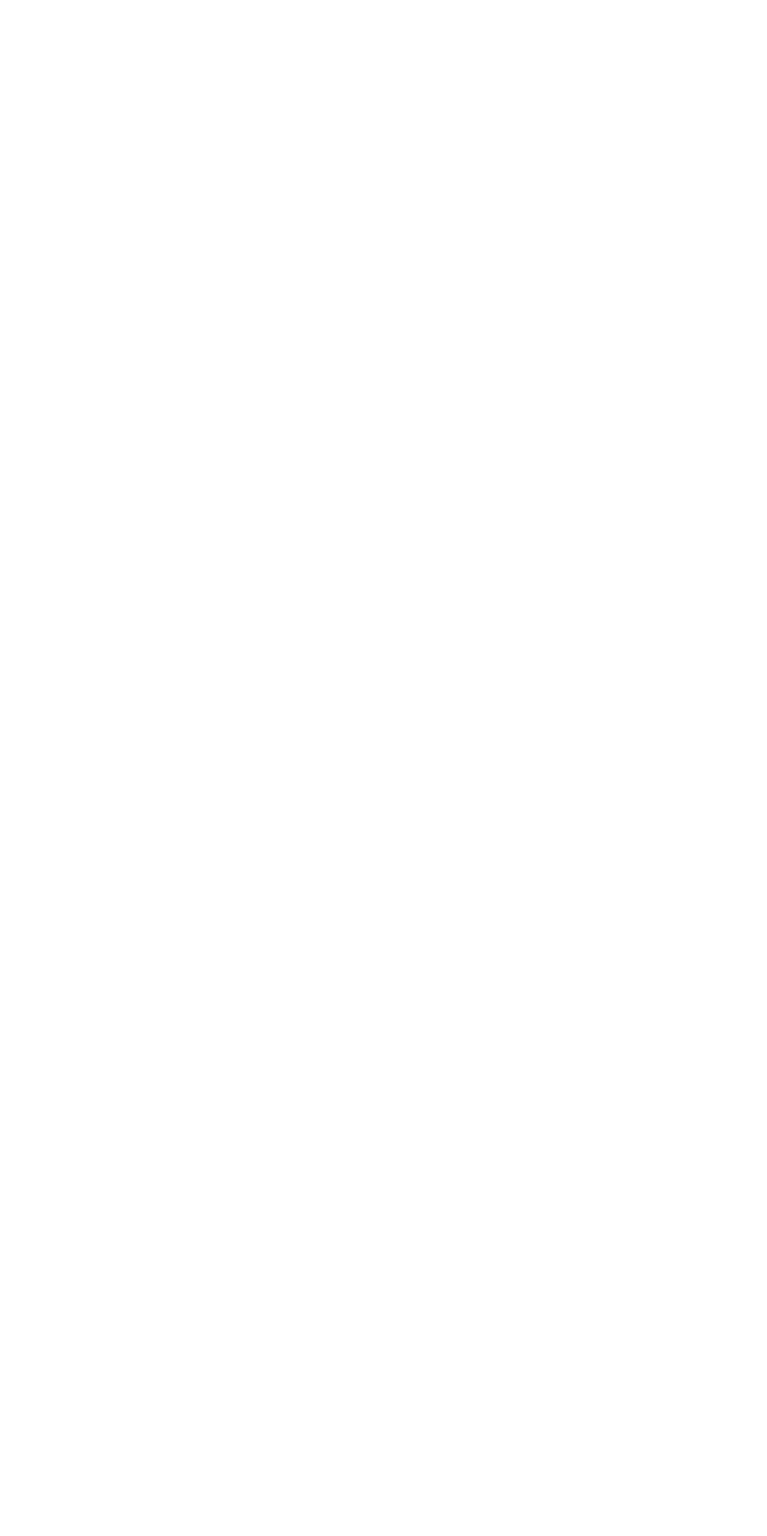
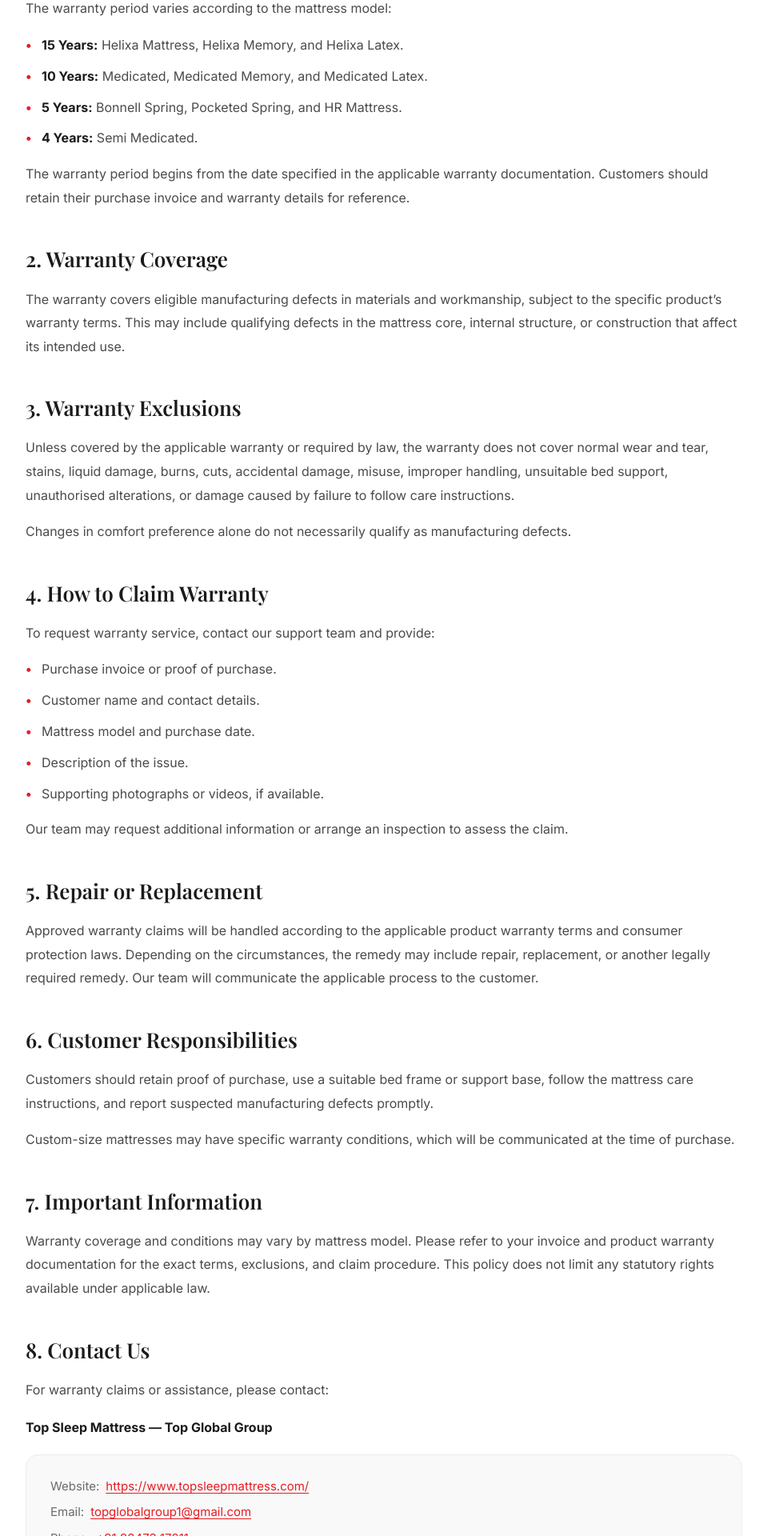
Before and after one commit to alinajaleelkavungal/topsleepmatress, a Next.js app: page /warranty-policy in a window 1280 px wide. Before the commit this address had no page. Shown: the part 880-2800 px from the top of the page at 80% size, without its empty margins (160-1119 px from the left). Before the commit the page ends 800 px from the top, so only its background shows below. Built offline with nearby package versions, Linux system fonts and the light colour scheme; a web font is replaced by a local one.

Commit message:
added warranty policy  page information

```diff
--- /dev/null
+++ b/app/warranty-policy/page.tsx
@@ -0,0 +1,232 @@
+import type { Metadata } from 'next'
+import LegalPage, { type LegalSection } from '@/components/LegalPage'
+
+export const metadata: Metadata = {
+  title: 'Warranty Policy | TopSleep Mattress',
+  description:
+    'Warranty periods, coverage, exclusions and the claim process for Top Sleep Mattress mattresses by Top Global Group.',
+  alternates: {
+    canonical: 'https://www.topsleepmattress.com/warranty-policy',
+  },
+}
+
+const ACCENT = '#E51D24'
+
+const paragraph: React.CSSProperties = {
+  fontSize: '16px',
+  lineHeight: 1.85,
+  color: '#4A4A4A',
+  margin: '0 0 16px',
+}
+
+const inlineLink: React.CSSProperties = {
+  color: ACCENT,
+  textDecoration: 'underline',
+  textUnderlineOffset: '3px',
+  wordBreak: 'break-word',
+}
+
+const bullet: React.CSSProperties = {
+  fontSize: '16px',
+  lineHeight: 1.8,
+  color: '#4A4A4A',
+  marginBottom: '10px',
+  paddingLeft: '20px',
+  position: 'relative',
+}
+
+function BulletList({ items }: { items: { label?: string; text: string }[] }) {
+  return (
+    <ul style={{ listStyle: 'none', padding: 0, margin: '0 0 16px' }}>
+      {items.map((item) => (
+        <li key={item.text} style={bullet}>
+          <span style={{ position: 'absolute', left: 0, top: 0, color: ACCENT, fontWeight: 700 }}>&bull;</span>
+          {item.label ? <strong style={{ color: '#1A1A1A' }}>{item.label}</strong> : null}
+          {item.label ? ' ' : null}
+          {item.text}
+        </li>
+      ))}
+    </ul>
+  )
+}
+
+const sections: LegalSection[] = [
+  {
+    id: 'warranty-period',
+    title: '1. Warranty Period',
+    content: (
+      <>
+        <p style={paragraph}>The warranty period varies according to the mattress model:</p>
+        <BulletList
+          items={[
+            { label: '15 Years:', text: 'Helixa Mattress, Helixa Memory, and Helixa Latex.' },
+            { label: '10 Years:', text: 'Medicated, Medicated Memory, and Medicated Latex.' },
+            { label: '5 Years:', text: 'Bonnell Spring, Pocketed Spring, and HR Mattress.' },
+            { label: '4 Years:', text: 'Semi Medicated.' },
+          ]}
+        />
+        <p style={{ ...paragraph, marginBottom: 0 }}>
+          The warranty period begins from the date specified in the applicable warranty documentation. Customers should retain
+          their purchase invoice and warranty details for reference.
+        </p>
+      </>
+    ),
+  },
+  {
+    id: 'warranty-coverage',
+    title: '2. Warranty Coverage',
+    content: (
+      <p style={{ ...paragraph, marginBottom: 0 }}>
+        The warranty covers eligible manufacturing defects in materials and workmanship, subject to the specific product&rsquo;s
+        warranty terms. This may include qualifying defects in the mattress core, internal structure, or construction that affect
+        its intended use.
+      </p>
+    ),
+  },
+  {
+    id: 'warranty-exclusions',
+    title: '3. Warranty Exclusions',
+    content: (
+      <>
+        <p style={paragraph}>
+          Unless covered by the applicable warranty or required by law, the warranty does not cover normal wear and tear, stains,
+          liquid damage, burns, cuts, accidental damage, misuse, improper handling, unsuitable bed support, unauthorised
+          alterations, or damage caused by failure to follow care instructions.
+        </p>
+        <p style={{ ...paragraph, marginBottom: 0 }}>
+          Changes in comfort preference alone do not necessarily qualify as manufacturing defects.
+        </p>
+      </>
+    ),
+  },
+  {
+    id: 'how-to-claim-warranty',
+    title: '4. How to Claim Warranty',
+    content: (
+      <>
+        <p style={paragraph}>To request warranty service, contact our support team and provide:</p>
+        <BulletList
+          items={[
+            { text: 'Purchase invoice or proof of purchase.' },
+            { text: 'Customer name and contact details.' },
+            { text: 'Mattress model and purchase date.' },
+            { text: 'Description of the issue.' },
+            { text: 'Supporting photographs or videos, if available.' },
+          ]}
+        />
+        <p style={{ ...paragraph, marginBottom: 0 }}>
+          Our team may request additional information or arrange an inspection to assess the claim.
+        </p>
+      </>
+    ),
+  },
+  {
+    id: 'repair-or-replacement',
+    title: '5. Repair or Replacement',
+    content: (
+      <p style={{ ...paragraph, marginBottom: 0 }}>
+        Approved warranty claims will be handled according to the applicable product warranty terms and consumer protection laws.
+        Depending on the circumstances, the remedy may include repair, replacement, or another legally required remedy. Our team
+        will communicate the applicable process to the customer.
+      </p>
+    ),
+  },
+  {
+    id: 'customer-responsibilities',
+    title: '6. Customer Responsibilities',
+    content: (
+      <>
+        <p style={paragraph}>
+          Customers should retain proof of purchase, use a suitable bed frame or support base, follow the mattress care
+          instructions, and report suspected manufacturing defects promptly.
+        </p>
+        <p style={{ ...paragraph, marginBottom: 0 }}>
+          Custom-size mattresses may have specific warranty conditions, which will be communicated at the time of purchase.
+        </p>
+      </>
+    ),
+  },
+  {
+    id: 'important-information',
+    title: '7. Important Information',
+    content: (
+      <p style={{ ...paragraph, marginBottom: 0 }}>
+        Warranty coverage and conditions may vary by mattress model. Please refer to your invoice and product warranty
+        documentation for the exact terms, exclusions, and claim procedure. This policy does not limit any statutory rights
+        available under applicable law.
+      </p>
+    ),
+  },
+  {
+    id: 'contact-us',
+    title: '8. Contact Us',
+    content: (
+      <>
+        <p style={{ ...paragraph, marginBottom: '18px' }}>
+          For warranty claims or assistance, please contact:
+        </p>
+        <p style={{ ...paragraph, marginBottom: '18px' }}>
+          <strong style={{ color: '#1A1A1A' }}>Top Sleep Mattress &mdash; Top Global Group</strong>
+        </p>
+        <div
+          style={{
+            background: '#FAF9F9',
+            border: '1px solid #ECECEC',
+            borderRadius: '16px',
+            padding: '28px 30px',
+            marginBottom: '20px',
+          }}
+        >
+          <div style={{ display: 'grid', gap: '10px', fontSize: '15px', color: '#4A4A4A' }}>
+            <div>
+              <span style={{ color: '#6B6B6B', marginRight: '8px' }}>Website:</span>
+              <a
+                href="https://www.topsleepmattress.com/"
+                target="_blank"
+                rel="noopener noreferrer"
+                style={inlineLink}
+              >
+                https://www.topsleepmattress.com/
+              </a>
+            </div>
+            <div>
+              <span style={{ color: '#6B6B6B', marginRight: '8px' }}>Email:</span>
+              <a href="mailto:topglobalgroup1@gmail.com" style={inlineLink}>
+                topglobalgroup1@gmail.com
+              </a>
+            </div>
+            <div>
+              <span style={{ color: '#6B6B6B', marginRight: '8px' }}>Phone:</span>
+              <a href="tel:+919847317211" style={inlineLink}>
+                +91 98473 17211
+              </a>
+            </div>
+            <div>
+              <span style={{ color: '#6B6B6B', marginRight: '8px' }}>WhatsApp:</span>
+              <a href="https://wa.me/919061612539" target="_blank" rel="noopener noreferrer" style={inlineLink}>
+                +91 90616 12539
+              </a>
+            </div>
+          </div>
+        </div>
+        <p style={{ ...paragraph, marginBottom: 0 }}>
+          We are committed to reviewing warranty concerns fairly and assisting our customers in accordance with the applicable
+          warranty terms.
+        </p>
+      </>
+    ),
+  },
+]
+
+export default function WarrantyPolicyPage() {
+  return (
+    <LegalPage
+      view="warranty"
+      eyebrow="Legal"
+      title="Warranty Policy"
+      lastUpdated="Last Updated: 22 October 2026"
+      intro="Top Sleep Mattress, associated with Top Global Group, is committed to providing quality mattresses designed for comfort, support, and durability. Our mattresses are covered by a manufacturer warranty against eligible defects, subject to the applicable product warranty terms."
+      sections={sections}
+    />
+  )
+}
--- a/components/Footer.tsx
+++ b/components/Footer.tsx
@@ -66,6 +66,7 @@ export default function Footer() {
       { label: 'Contact Us', href: sectionHref('#contact') },
       { label: 'Privacy Policy', href: '/privacy-policy', internal: true },
       { label: 'Terms of Service', href: '/terms-of-service', internal: true },
+      { label: 'Warranty Policy', href: '/warranty-policy', internal: true },
     ],
   }
 
@@ -240,7 +241,7 @@ export default function Footer() {
             {[
               { label: 'Privacy Policy', href: '/privacy-policy' },
               { label: 'Terms of Service', href: '/terms-of-service' },
-              { label: 'Warranty Policy', href: '#' },
+              { label: 'Warranty Policy', href: '/warranty-policy' },
               { label: 'Sitemap', href: '#' },
             ].map((l) => (
               <Link
```
